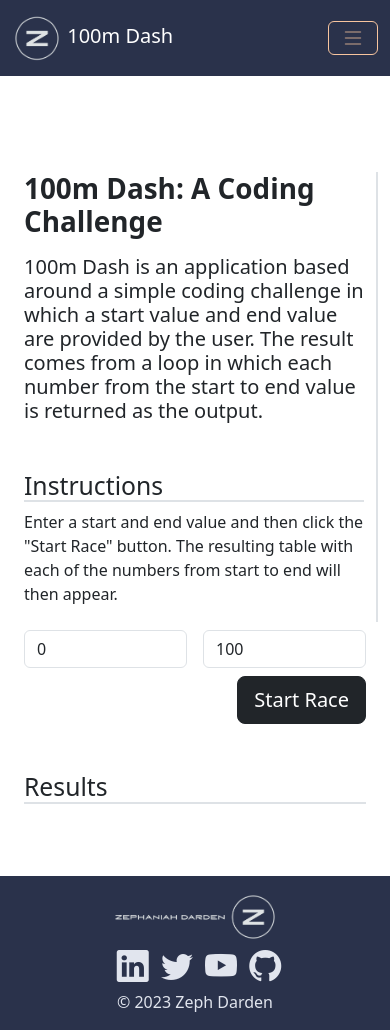
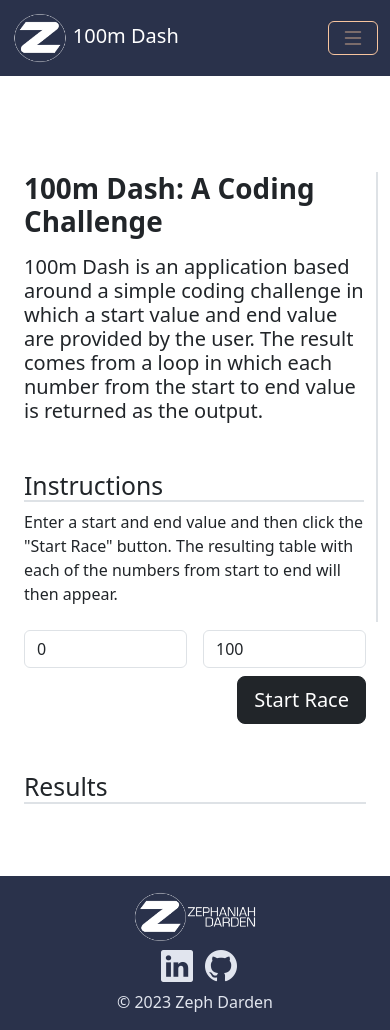
Before and after one commit to dev-vader091/JS-100m-Dash, a plain HTML site: page app.html in a window 390 px wide. Drawn offline with nearby package versions, Linux system fonts and the light colour scheme; some packages are replaced by stand-ins of ours; a script that the page names is missing.

Commit message:
updated logo and links

```diff
--- a/app.html
+++ b/app.html
@@ -26,8 +26,8 @@
       <div class="container">
         <a class="navbar-brand" href="/index.html">
           <!-- logo/Mark goes here -->
-          <img src="/img/Color logo - no background2.png" class="d-none d-lg-inline" height="50" alt="">
-          <img src="/img/logo-brand-mobile.png" class="d-lg-none" height="50" alt="">
+          <img src="/img/FullLogoWhite.png" class="d-none d-lg-inline" height="50" alt="">
+          <img src="/img/ZLogoMarkWhite.png" class="d-lg-none" height="50" alt="">
           100m Dash
         </a>
         <button class="navbar-toggler" type="button" data-bs-toggle="collapse" data-bs-target="#navbarSupportedContent"
@@ -53,7 +53,7 @@
             </li>
             <li class="nav-item">
               <!-- Lins to portfolio -->
-              <a class="nav-link" href="#">About</a>
+              <a class="nav-link" href="https://scintillating-tarsier-970dbf.netlify.app">About</a>
             </li>
             <li class="nav-item">
               <!-- TODO -->
@@ -123,16 +123,12 @@
         </div>
         <div class="col text-center">
           <!-- logo goes here -->
-          <img src="/img/Color logo - no background2.png" height="50" alt="">
+          <img src="/img/FullLogoWhite.png" height="50" alt="">
         </div>
         <div class="col text-center text-lg-end">
-          <a href="#">
-            <i class="bi bi-linkedin socialicons"></i></a>
-          <a href="#">
-            <i class="bi bi-twitter socialicons"></i></a>
-          <a href="#">
-            <i class="bi bi-youtube socialicons"></i></a>
-          <a href="#">
+          <a href="https://www.linkedin.com/in/zephaniah-darden-4a5b81123/"">
+            <i class=" bi bi-linkedin socialicons"></i></a>
+          <a href="https://github.com/dev-vader091">
             <i class="bi bi-github socialicons"></i></a>
         </div>
       </div>
```
Also changed, not shown: code.html (+7 -11 lines), index.html (+7 -11 lines), img/FullLogoWhite.png (added), img/ZLogoMarkWhite.png (added).
